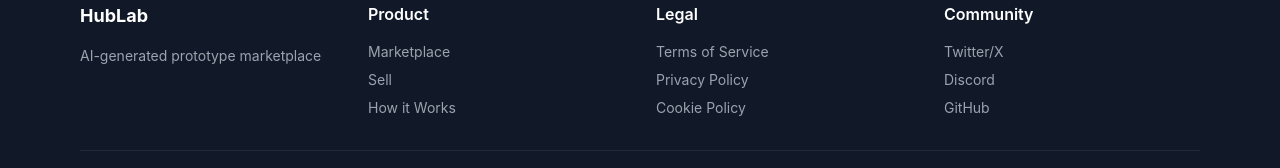
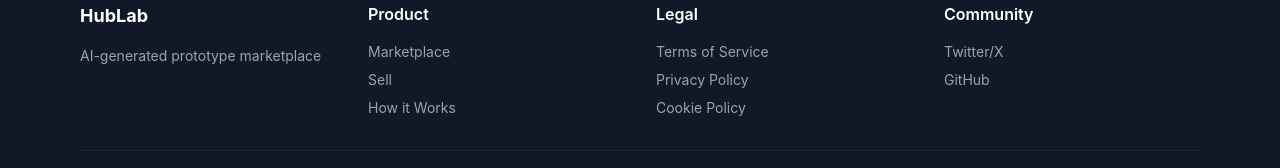
Before and after one commit to raym33/hublab, a Next.js app: page / in a window 1280 px wide. Shown: the part 8333-8501 px from the top of the page. Built offline with nearby package versions, Linux system fonts and the light colour scheme; no server answers.

Commit message:
Remove Discord link and update GitHub to https://github.com/hublabdev

```diff
--- a/app/layout.tsx
+++ b/app/layout.tsx
@@ -52,8 +52,7 @@ export default function RootLayout({
                 <h4 className="font-semibold mb-4">Community</h4>
                 <ul className="text-gray-400 text-sm space-y-2">
                   <li><a href="https://x.com/hublabdev" target="_blank" rel="noopener noreferrer" className="hover:text-white">Twitter/X</a></li>
-                  <li><a href="https://discord.gg/hublab" target="_blank" rel="noopener noreferrer" className="hover:text-white">Discord</a></li>
-                  <li><a href="https://github.com/raym33/hublab" target="_blank" rel="noopener noreferrer" className="hover:text-white">GitHub</a></li>
+                  <li><a href="https://github.com/hublabdev" target="_blank" rel="noopener noreferrer" className="hover:text-white">GitHub</a></li>
                 </ul>
               </div>
             </div>
```
